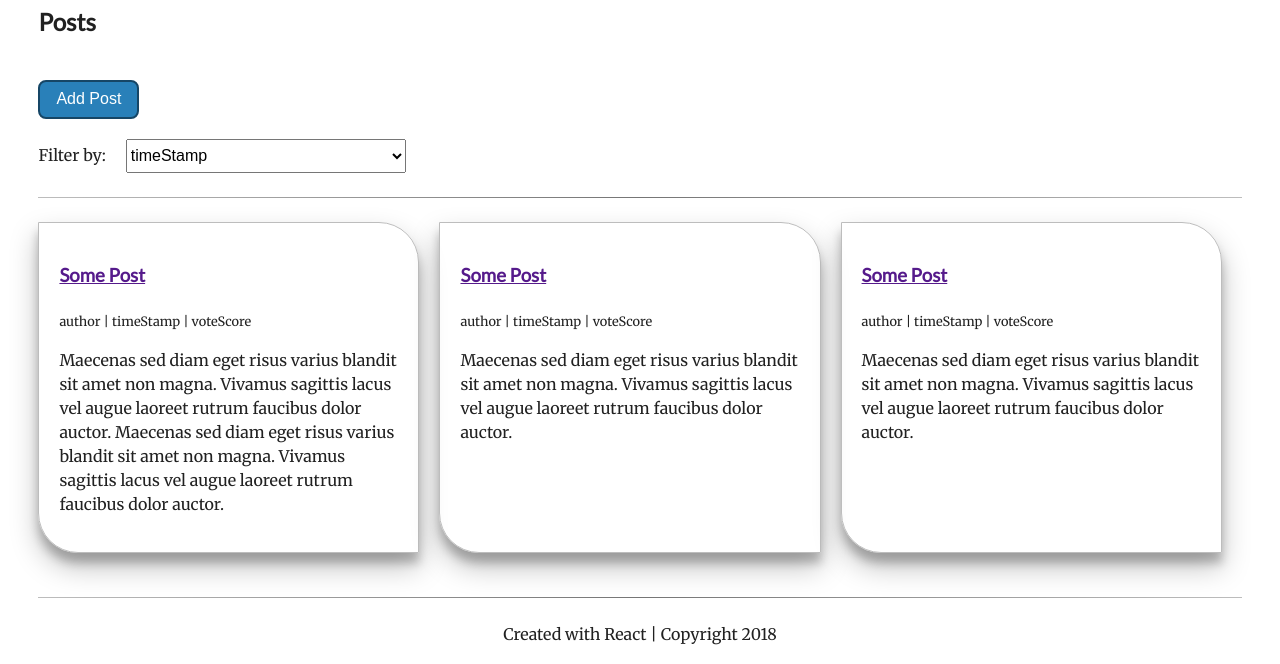
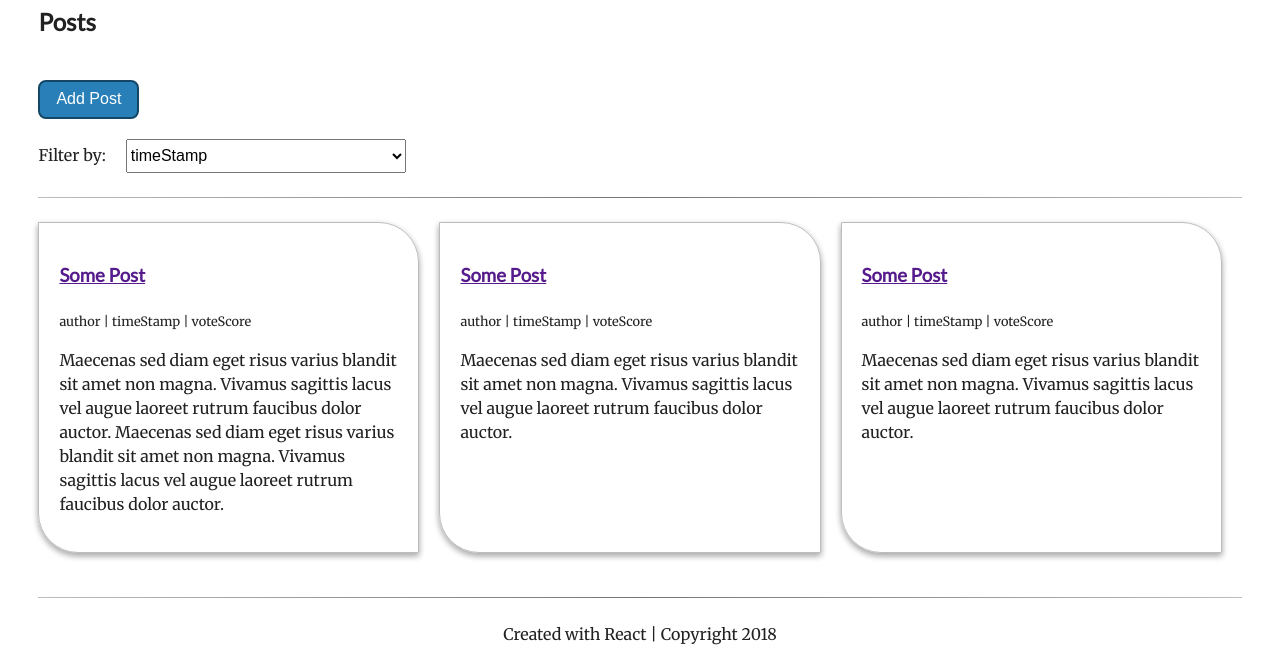
Before and after one commit to Loonz206/readable, a React app: page / in a window 1280 px wide. Shown: the part 136-800 px from the top of the page. Built offline with nearby package versions, Linux system fonts and the light colour scheme; no server answers.

Commit message:
master - refactor - lighten shadows

```diff
--- a/src/components/Navigation/Navigation.scss
+++ b/src/components/Navigation/Navigation.scss
@@ -3,6 +3,7 @@ nav {
   background: $primaryColor;
   clear: both;
   overflow: hidden;
+  box-shadow: 0 1px 3px rgba(0,0,0,0.12), 0 1px 2px rgba(0,0,0,0.24);
   ul {
     margin: 0;
     padding: 0;
--- a/src/containers/App.scss
+++ b/src/containers/App.scss
@@ -61,7 +61,7 @@ a.menu-link {
        border: 1px solid $dividerColor;
        border-radius: 0px 40px 0px 40px;
        padding: 20px;
-       box-shadow: 0 14px 28px rgba(0,0,0,0.25), 0 10px 10px rgba(0,0,0,0.22);
+       box-shadow: 0 3px 6px rgba(0,0,0,0.16), 0 3px 6px rgba(0,0,0,0.23);
     }
    }
 }
```
